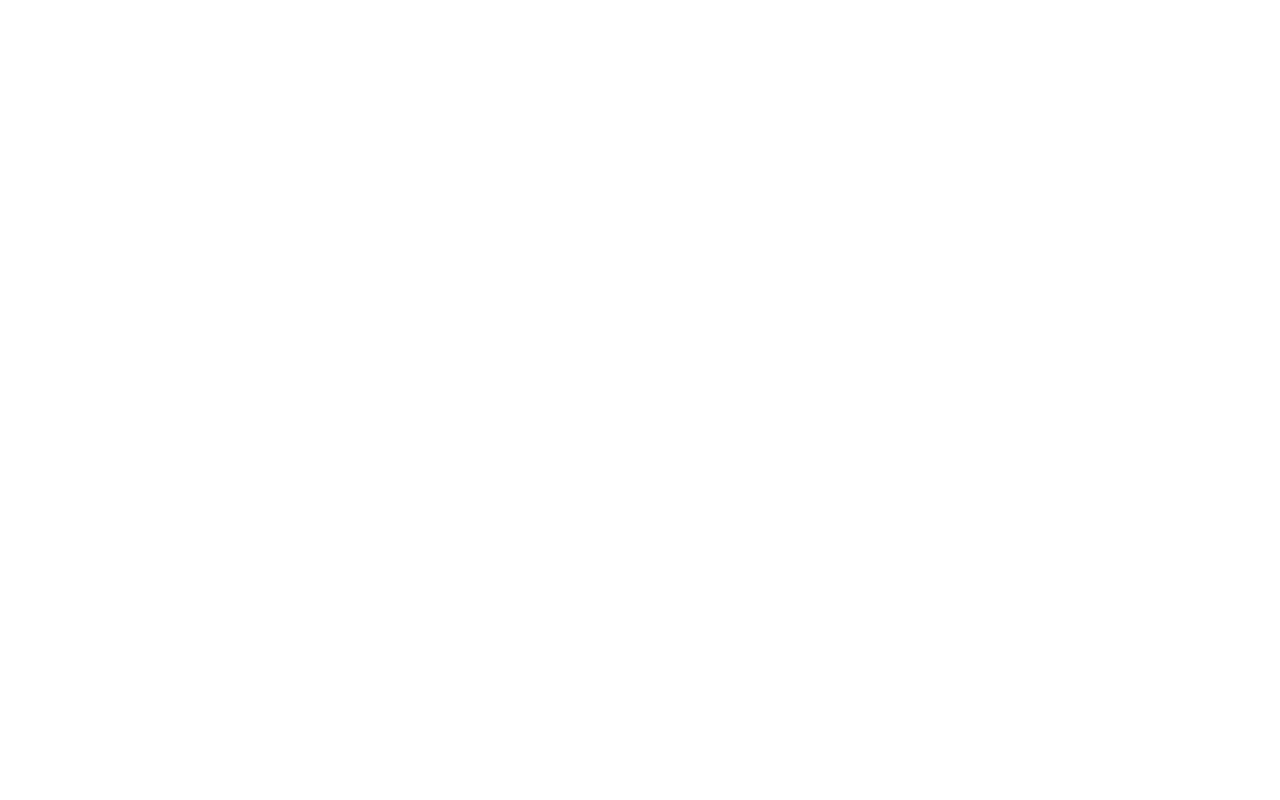
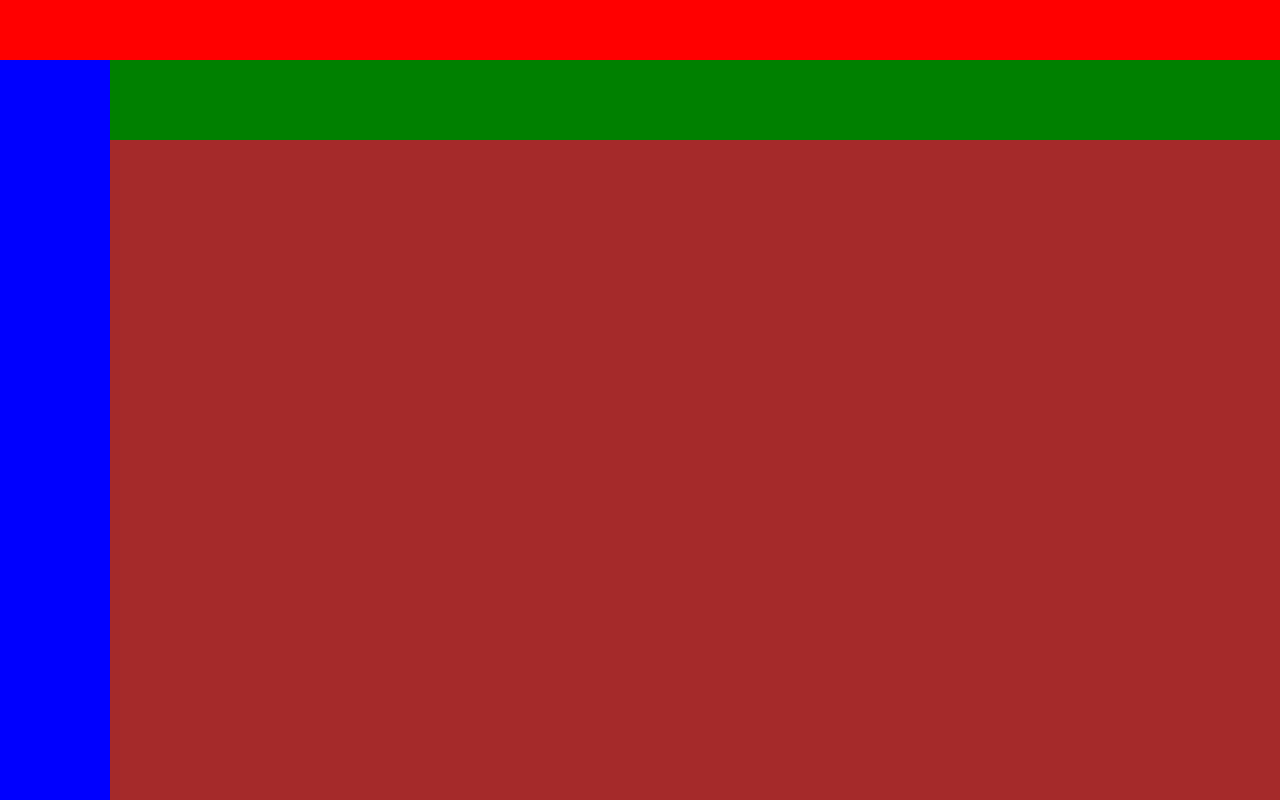
Before and after one commit to DomenicoLucarelli/html-css-bootstrap-dashboard, a plain HTML site: page index.html in a window 1280 px wide. Drawn offline with nearby package versions, Linux system fonts and the light colour scheme.

Commit message:
macroarea structure

```diff
--- a/index.html
+++ b/index.html
@@ -14,6 +14,23 @@
 </head>
 <body>
 
+    <nav></nav>
+
+    <div class="my-ext-container d-flex">
+
+        <aside></aside>
+
+        <div class="my-inner-container">
+
+            <header></header>
+
+            <div class="container-fluid my-fluid-container">
+
+            </div>
+        </div>
+
+    </div>
+
 
 
 
--- a/style.css
+++ b/style.css
@@ -0,0 +1,31 @@
+nav{
+    height: 60px;
+    background-color: red;
+}
+
+.my-ext-container{
+    height: calc(100vh - 60px);
+
+}
+
+.my-ext-container aside{
+    width: 120px;
+    height: 100%;
+    background-color: blue;
+}
+
+.my-inner-container{
+
+    height: 100%;
+    width: 100%;
+}
+
+.my-inner-container header{
+    background-color: green;
+    min-height: 80px;
+}
+
+.my-fluid-container{
+    height: calc(100% - 80px);
+    background-color: brown;
+}
```
